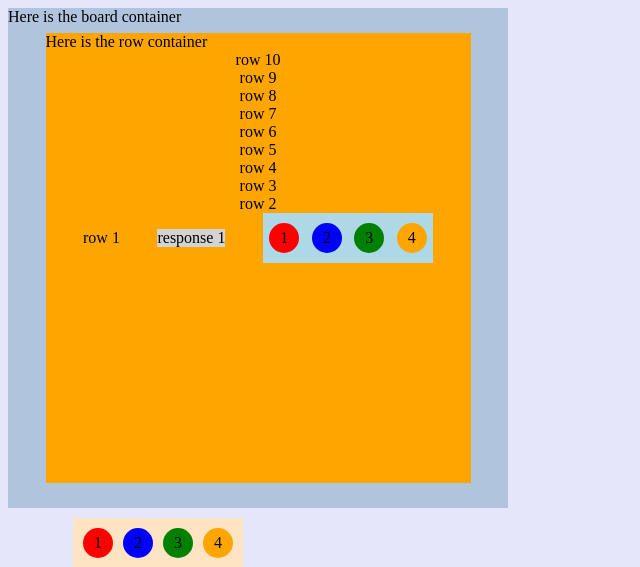
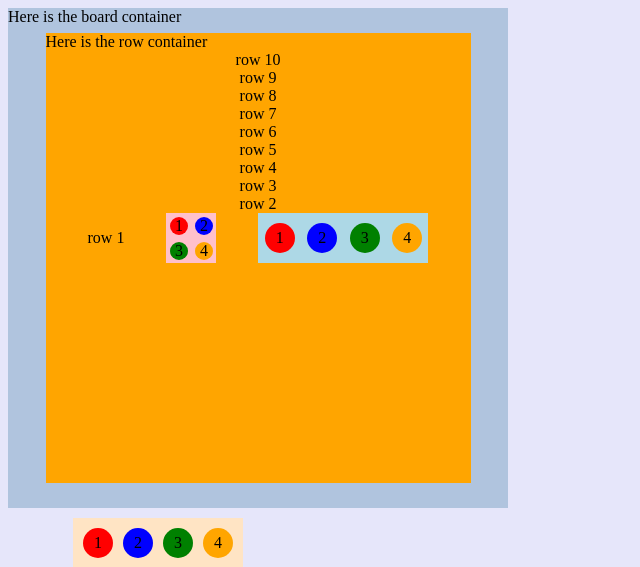
Before and after one commit to lbrantcollins/MasterMind-old, a PHP site: page / in a window 1280 px wide. Shown: the top 567 px of the page, without its empty margins (0-640 px from the left). Run offline with PHP 8.4, Linux system fonts and the light colour scheme.

Commit message:
added structure to display the computer response pegs in the same row displaying the guessed colors structure

```diff
--- a/css/style.css
+++ b/css/style.css
@@ -36,8 +36,8 @@ body {
 	height: 50px;
 }
 
-/* The CSS for the available game colors will
-be generated via jQuery at the start of the game */
+/* The CSS for the available guess colors will
+be generated via jQuery during the game */
 #guess1 {
 	background-color: red;
 }
@@ -55,10 +55,40 @@ be generated via jQuery at the start of the game */
 }
 
 .response {
-	background-color: lightgrey;
+	background-color: pink;
 	display: flex;
 	justify-content: space-around;
 	align-items: center;
+	flex-wrap: wrap;
+	width: 50px;
+	height: 50px;
+}
+
+.response-pegs {
+	display: flex;
+	justify-content: space-around;
+	align-items: center;
+	width: 18px;
+	height: 18px;
+	border-radius: 9px;
+}
+
+/* The CSS for the response colors will
+be generated via jQuery during the game */
+#response1 {
+	background-color: red;
+}
+
+#response2 {
+	background-color: blue;
+}
+
+#response3 {
+	background-color: green;
+}
+
+#response4 {
+	background-color: orange;
 }
 
 
@@ -72,7 +102,7 @@ be generated via jQuery at the start of the game */
 	background-color: bisque;
 }
 
-.colors {
+.color-pegs {
 	display: flex;
 	justify-content: space-around;
 	align-items: center;
--- a/index.html
+++ b/index.html
@@ -12,6 +12,7 @@
 		Here is the board container
 		<div id="row-container">
 			Here is the row container
+			<!--  These divs will be generated via jQuery during the game -->
 			<div class="one-row" id="row10">row 10</div>
 			<div class="one-row" id="row9">row 9</div>
 			<div class="one-row" id="row8">row 8</div>
@@ -23,13 +24,18 @@
 			<div class="one-row" id="row2">row 2</div>
 			<div class="one-row" id="row1">row 1
 				<div class="response">
-					response 1
+					<!--  These divs will be generated via jQuery during the game -->
+					<div class="response-pegs" id="response1">1</div>
+					<div class="response-pegs" id="response2">2</div>
+					<div class="response-pegs" id="response3">3</div>
+					<div class="response-pegs" id="response4">4</div>
 				</div>
 				<div class="guess">
-					<div class="colors" id="guess1">1</div>
-					<div class="colors" id="guess2">2</div>
-					<div class="colors" id="guess3">3</div>
-					<div class="colors" id="guess4">4</div>
+					<!--  These divs will be generated via jQuery during the game -->
+					<div class="color-pegs" id="guess1">1</div>
+					<div class="color-pegs" id="guess2">2</div>
+					<div class="color-pegs" id="guess3">3</div>
+					<div class="color-pegs" id="guess4">4</div>
 				</div>
 			</div>
 
@@ -40,10 +46,10 @@
 
 	<div id="color-container">
 		<!--  These divs will be generated via jQuery at the start of the game -->
-		<div class="colors" id="peg1">1</div>
-		<div class="colors" id="peg2">2</div>
-		<div class="colors" id="peg3">3</div>
-		<div class="colors" id="peg4">4</div>
+		<div class="color-pegs" id="peg1">1</div>
+		<div class="color-pegs" id="peg2">2</div>
+		<div class="color-pegs" id="peg3">3</div>
+		<div class="color-pegs" id="peg4">4</div>
 	</div>
 
 
```
